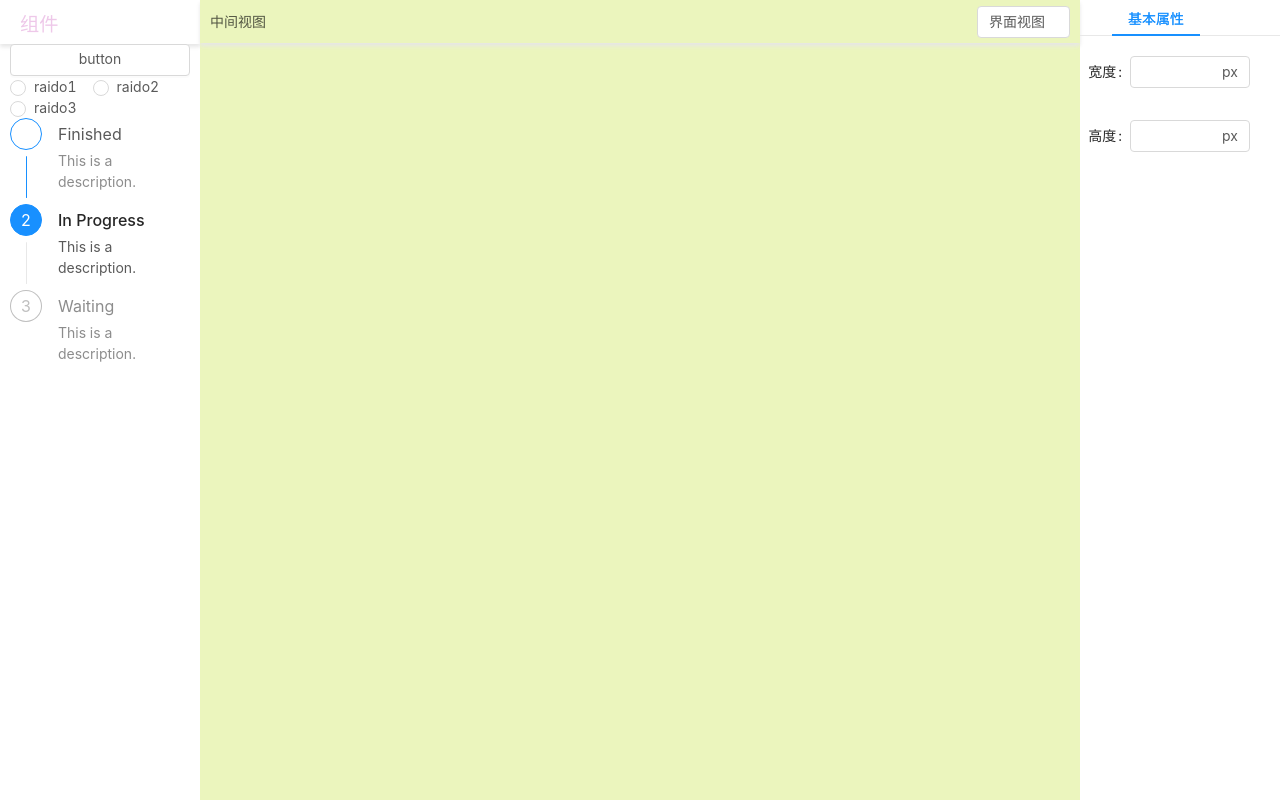
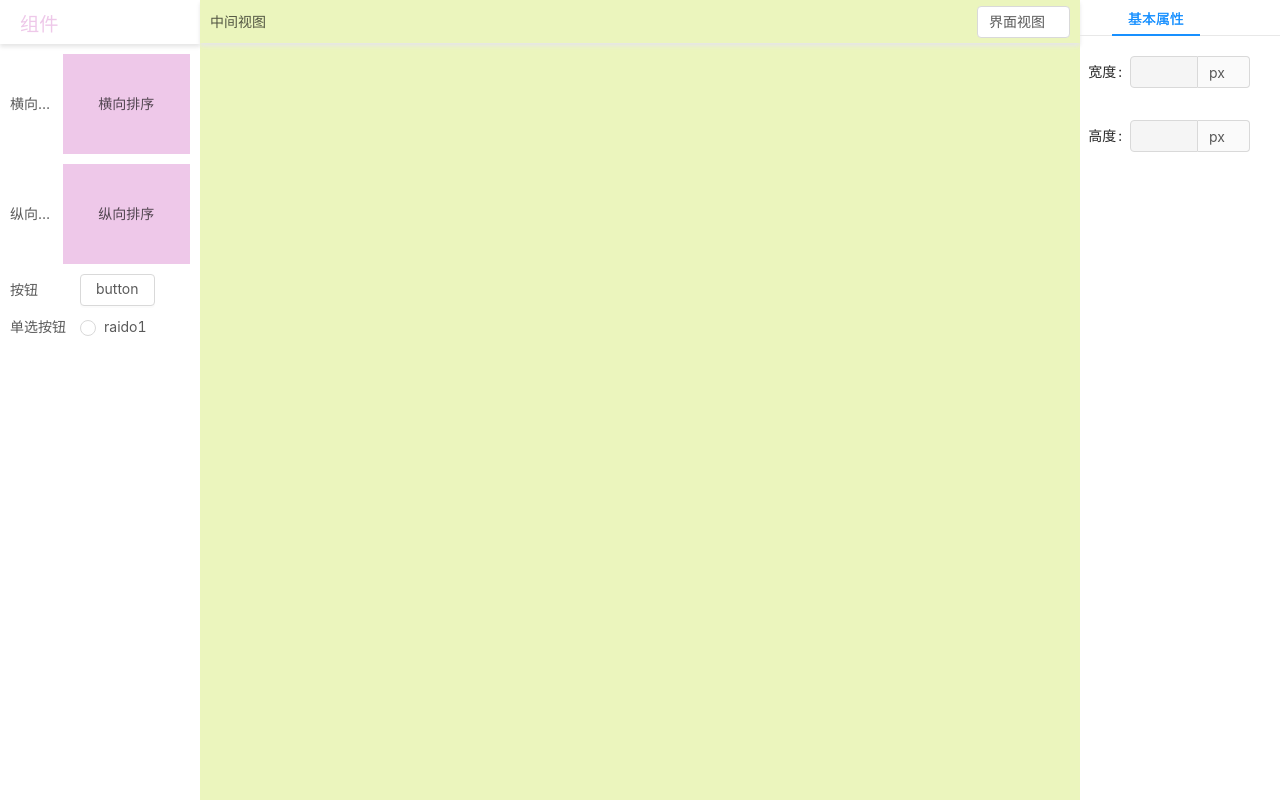
Before and after one commit to weitapianzhi/page-quickly-design, a Vue app: page / in a window 1280 px wide. Built offline with nearby package versions, Linux system fonts and the light colour scheme.

Commit message:
增加删除按钮，用于选中删除组件

```diff
--- a/src/components/ui/left/index.vue
+++ b/src/components/ui/left/index.vue
@@ -6,19 +6,28 @@
         <a-icon @click="handleHide" title="隐藏" class="icon-left" type="left" />
       </div>
       <div class="component">
-        <a-button v-dragged="{ dragStartCallback, dragCallback, dragendCallback }"
-          >button</a-button
-        >
-        <a-radio-group v-dragged="{ dragStartCallback, dragCallback, dragendCallback }">
-          <a-radio value="radio">raido1</a-radio>
-          <a-radio value="raido2">raido2</a-radio>
-          <a-radio value="raido3">raido3</a-radio>
-        </a-radio-group>
-        <a-steps v-dragged="{ dragStartCallback, dragCallback, dragendCallback }" direction="vertical" :current="1">
-          <a-step title="Finished" description="This is a description." />
-          <a-step title="In Progress" description="This is a description." />
-          <a-step title="Waiting" description="This is a description." />
-        </a-steps>
+        <div class="component-item">
+          <span class="component-item-title" title="横向排序">横向排序</span>
+          <div class="horizontal-wrap" v-dragged="{ dragStartCallback, dragCallback, dragendCallback }" style="display:flex; width: 100%; height: 100px; flex-direction: row">
+            <span>横向排序</span>
+          </div>
+        </div>
+        <div class="component-item">
+          <span class="component-item-title" title="纵向排序">纵向排序</span>
+          <div class="vertical-wrap" v-dragged="{ dragStartCallback, dragCallback, dragendCallback }" style="display:flex; width: 100%; height: 100px; flex-direction: column">
+            <span>纵向排序</span>
+          </div>
+        </div>
+        <div class="component-item">
+          <span class="component-item-title" title="按钮">按钮</span>
+          <a-button v-dragged="{ dragStartCallback, dragCallback, dragendCallback }"
+            >button</a-button
+          >
+        </div>
+        <div class="component-item">
+          <span class="component-item-title" title="单选按钮">单选按钮</span>
+          <a-radio v-dragged="{ dragStartCallback, dragCallback, dragendCallback }" value="radio">raido1</a-radio>
+        </div>
       </div>
     </div>
     <div v-if="hide" class="simple-wrap">
@@ -74,6 +83,34 @@ export default {
     height: 100%;
     overflow-y: auto;
     padding: 0 10px;
+    .component-item {
+      display: flex;
+      flex-direction: row;
+      align-items: center;
+      margin-bottom: 10px;
+      &:first-of-type {
+        margin-top: 10px;
+      }
+      .component-item-title {
+        width: 60px;
+        display: inline-block;
+        text-overflow: ellipsis;
+        overflow: hidden;
+        word-break: normal;
+        white-space: nowrap;
+        margin-right: 10px;
+      }
+      .horizontal-wrap {
+        background: #eec8e9;
+        justify-content: center;
+        align-items: center;
+      }
+      .vertical-wrap {
+        background: #eec8e9;
+        justify-content: center;
+        align-items: center;
+      }
+    }
   }
 }
 .component-title {
--- a/src/components/ui/middle/index.vue
+++ b/src/components/ui/middle/index.vue
@@ -29,6 +29,7 @@
         "
         @drop="dropDown"
       ></div>
+      <i id="activeDelIcon" @click="handleDelElm" title="删除元素" class="active-del-icon">x</i>
     </div>
     <div
       v-if="viewType == '代码视图'"
@@ -48,13 +49,19 @@ export default {
     return {
       currDraggedElm: null, //当前拖动元素
       viewType: "界面视图",
+      currentFocusElm: null, //当前获得焦点的元素
     };
   },
   methods: {
     //记录当前激活元素
     handleClick(e) {
       const _elm = document.querySelector(".middle-wrap-content .active");
+      const delIcon = document.querySelector("#activeDelIcon")
+      if(e.target.className === "active-del-icon") {
+        return
+      }
       if (_elm) {
+        delIcon.style.display = "none"
         if (typeof _elm.className === "object") {
           _elm.setAttribute("class", "");
         } else {
@@ -63,12 +70,25 @@ export default {
         }
       }
       if(!(e.target.className === "middle-wrap-content")) {
+        delIcon.style.display = "block"
+        e.target.appendChild(delIcon)
         e.target.setAttribute(
           "class",
           e.target.getAttribute("class") + " active"
         );
       }
+      this.currentFocusElm = e.target
       this.$emit("setCurrFocusELm", e.target);
+    },
+
+    //删除元素
+    handleDelElm() {
+      //to do
+      const delIcon = document.querySelector("#activeDelIcon")
+      const middleWrap = document.querySelector(".middle-wrap-view")
+      delIcon.style.display = "none"
+      middleWrap.appendChild(delIcon)
+      this.nodeDel(this.baseData, this.currentFocusElm)
     },
 
     handleDBLclick(e) {
@@ -108,6 +128,7 @@ export default {
 </script>
 <style lang="scss" scoped>
 .middle-wrap {
+  position:relative;
   display: flex;
   flex-direction: column;
   height: 100%;
@@ -122,12 +143,32 @@ export default {
   }
   .middle-wrap-view {
     height: 100%;
+    position: relative;
   }
   /deep/.middle-wrap-content {
     flex: 1;
     padding: 10px;
+    position: relative;
     overflow-y: auto;
     height: 100%;
   }
+  .active-del-icon {
+    z-index: 99;
+    position: absolute;
+    background: red;
+    top: -8px;
+    color: white;
+    font-size: 19px;
+    right: -5px;
+    width: 25px;
+    height: 25px;
+    text-align: center;
+    border-radius: 25px;
+    display: none;
+    line-height: 20px;
+    &:hover {
+      cursor: pointer;
+    }
+  }
 }
 </style>
--- a/src/components/ui/right/base-style.vue
+++ b/src/components/ui/right/base-style.vue
@@ -2,10 +2,34 @@
   <div>
     <a-form-model :model="form" >
       <a-form-model-item label="宽度" :label-col="labelCol" :wrapper-col="wrapperCol">
-        <a-input :disabled="disabled" @change="(e) => styleChange('width', 'px', e)" v-model="form.width" style="width: 120px" suffix="px"></a-input>
+        <a-input :disabled="disabled" @change="(e) => styleChange('width', e)" v-model="form.width" style="width: 120px">
+          <a-select slot="addonAfter" v-model="unit.width">
+            <a-select-option value="px">
+              px
+            </a-select-option>
+            <a-select-option value="%">
+              %
+            </a-select-option>
+            <a-select-option value="vw">
+              vw
+            </a-select-option>
+          </a-select>
+        </a-input>
       </a-form-model-item>
       <a-form-model-item label="高度" :label-col="labelCol" :wrapper-col="wrapperCol">
-        <a-input :disabled="disabled" @change="(e) => styleChange('height', 'px', e)" v-model="form.height" style="width: 120px" suffix="px"></a-input>
+        <a-input :disabled="disabled" @change="(e) => styleChange('height', e)" v-model="form.height" style="width: 120px">
+          <a-select slot="addonAfter" v-model="unit.height">
+            <a-select-option value="px">
+              px
+            </a-select-option>
+            <a-select-option value="%">
+              %
+            </a-select-option>
+            <a-select-option value="vh">
+              vh
+            </a-select-option>
+          </a-select>
+        </a-input>
       </a-form-model-item>
     </a-form-model>
   </div>
@@ -24,7 +48,8 @@ export default {
       deep: true,
       handler(elm) {
         this.form = {}
-        if(elm.getAttribute("class").indexOf("middle-wrap-content") > -1) {
+        console.log(elm);
+        if(!elm.getAttribute || elm.getAttribute("class").indexOf("middle-wrap-content") > -1) {
           this.currentNode = null
           this.disabled = true
           return
@@ -32,7 +57,6 @@ export default {
         this.disabled = false
         const val = elm.getAttribute("x-token")
         this.currentNode = this.utils.getParentInfoOfFeild(this.baseData, "$token", val)
-        console.log(this.currentNode);
         this.getStyleInfo(this.currentNode)
       }
     }
@@ -40,14 +64,18 @@ export default {
   data() {
     return {
       form: {},
-      disabled: false,
+      disabled: true,
       labelCol: {
         span: 6
       },
       wrapperCol: {
         span: 14
       },
-      currentNode: null
+      currentNode: null,
+      unit: {
+        width: "px",
+        height: "px"
+      }
     };
   },
   methods: {
@@ -55,16 +83,21 @@ export default {
     getStyleInfo(node) {
       const _el = node.$el;
       const obj = {}
+      const regxUnit = /(px|%|vh)/g
       if(_el.style.width) {
-        obj.width = _el.style.width.replace("px", "")
+        this.unit.width = _el.style.width.match(regxUnit)[0]
+        obj.width = _el.style.width.replace(_el.style.width.match(regxUnit)[0],"")
       } else {
         obj.width = _el.offsetWidth
+        this.unit.width = "px"
       }
 
       if(_el.style.height) {
-        obj.height = _el.style.height.replace("px", "")
+        this.unit.height = _el.style.height.match(regxUnit)[0]
+        obj.height = _el.style.height.replace(_el.style.height.match(regxUnit)[0], "")
       } else {
         obj.height = _el.offsetHeight
+        this.unit.height = "px"
       }
 
       Object.keys(obj).map(key => {
@@ -77,9 +110,15 @@ export default {
     },
 
     //样式修改
-    styleChange(feild, extend, event) {
+    styleChange(feild, event) {
       if(!this.currentNode) return
-      this.currentNode.$el.style[feild] = this.form[feild] + extend
+      let val = "";
+      if(this.unit[feild] === undefined) {
+        val = this.form[feild]
+      } else {
+        val = this.form[feild] + this.unit[feild]
+      }
+      this.currentNode.$el.style[feild] = val
       this.currentNode.$attr = {
         ...this.currentNode.$attr,
         ...this.currentNode.$el.attributes
--- a/src/mixins/core/nodeMove.js
+++ b/src/mixins/core/nodeMove.js
@@ -3,11 +3,6 @@ import storeMixin from "./storeMixin";
 export default {
   mixins: [ storeMixin ],
   methods: {
-    //节点移动
-    nodeMove(parentNode, curMoveNode) {
-      //to do ..
-    },
-
     //节点添加
     nodeAdd(parentNode, curMoveNode) {
       this.currDraggedElm.addEventListener("dragstart", (event) => {
@@ -36,7 +31,7 @@ export default {
       const isExist = this.utils.dataExist(this.baseData, curMoveNode)
       if(isExist) {
         //存在
-        this.nodeDel(this.baseData, curMoveNode)
+        this.nodeMove(this.baseData, curMoveNode)
       } else {
         //不存在
         const _curMoveNode = new BaseData(curMoveNode, "1")
@@ -58,6 +53,34 @@ export default {
     nodeDel(list,data) {
       const _data = this.utils.getParentInfoOfFeild(list, "$token", data.getAttribute("x-token"))
       const oldNode = this.utils.getParentInfoOfNode(list, data, "$token")
+      if(!oldNode) return
+      let index = null;
+      for (let _i in oldNode.$children) {
+        if(oldNode.$children[_i].$token == data.getAttribute("x-token")) {
+          index = _i
+        }
+      }
+      if(index !== null) {
+        oldNode.$children.splice(index, 1)
+      }
+      oldNode.$el.removeChild(_data.$el)
+      this.setPrev({
+        type: "add",
+        info: {
+          "del": {
+            oldNode: oldNode,
+            data: _data,
+            newNode: null
+          }
+        }
+      })
+    },
+
+    //节点移动
+    nodeMove(list, data) {
+      //to do ..
+      const _data = this.utils.getParentInfoOfFeild(list, "$token", data.getAttribute("x-token"))
+      const oldNode = this.utils.getParentInfoOfNode(list, data, "$token")
       const newNode = this.utils.getParentInfoOfFeild(list, "$token", data.parentNode.getAttribute("x-token"))
       if(!oldNode) return
       let index = null;
@@ -74,7 +97,8 @@ export default {
         info: {
           "move": {
             oldNode: oldNode,
-            data: _data
+            data: _data,
+            newNode: newNode
           }
         }
       })
--- a/src/styles/global.scss
+++ b/src/styles/global.scss
@@ -11,5 +11,6 @@ html,body,#app {
 }
 
 .active {
+  position: relative;
   background: rgba(87, 171, 228, 0.2);
 }
```
